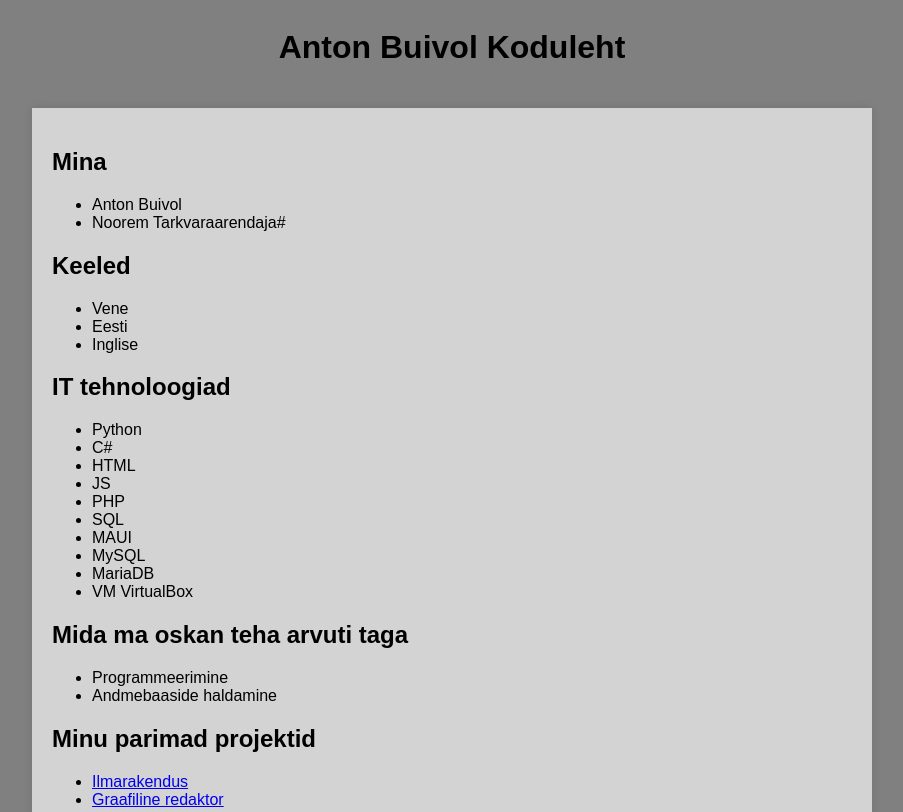
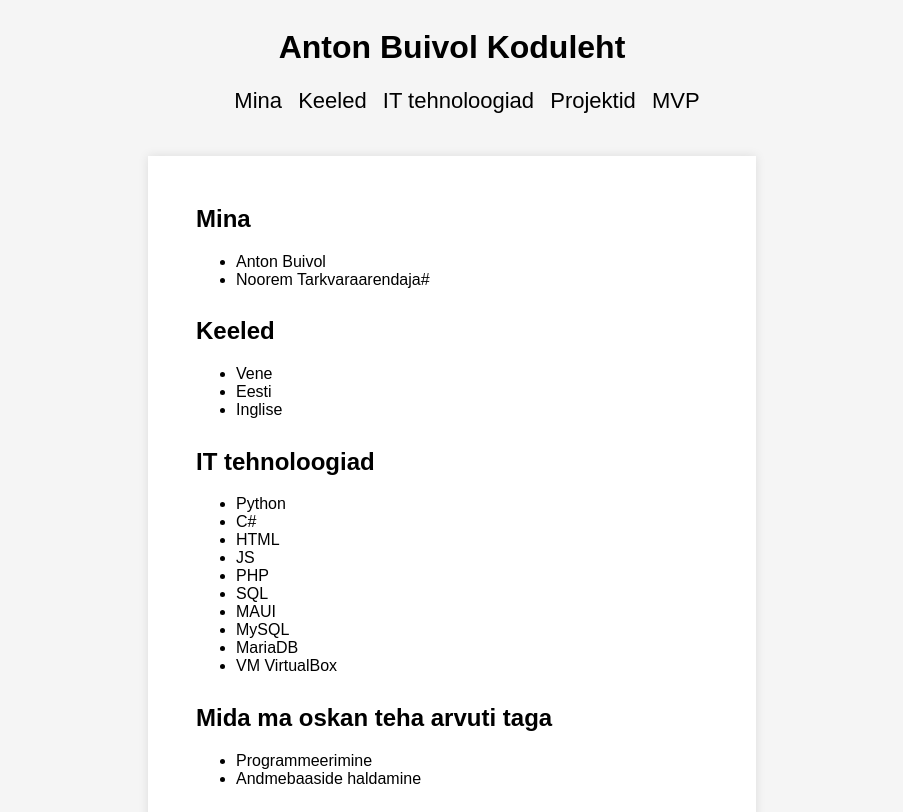
Before and after one commit to AntonBuivol/AntonBuivol.github.io, a plain HTML site: page index.html in a window 1280 px wide. Shown: the top 812 px of the page, without its empty margins (188-1091 px from the left). Drawn offline with Linux system fonts and the light colour scheme.

Commit message:
Update css

```diff
--- a/index.html
+++ b/index.html
@@ -8,10 +8,19 @@
 <body>
 <header>
     <h1>Anton Buivol Koduleht</h1>
+    <nav>
+        <ul>
+            <li><a href="#mina">Mina</a></li>
+            <li><a href="#Keeled">Keeled</a></li>
+            <li><a href="#tehnoloogiad">IT tehnoloogiad</a></li>
+            <li><a href="#projektid">Projektid</a></li>
+            <li><a href="#mvp">MVP</a></li>
+        </ul>
+    </nav>
 </header>
 
 <main>
-    <section>
+    <section id="mina">
         <h2>Mina</h2>
         <ul>
             <li>Anton Buivol</li>
@@ -19,7 +28,7 @@
         </ul>
     </section>
 
-    <section>
+    <section id="Keeled">
         <h2>Keeled</h2>
         <ul>
             <li>Vene</li>
@@ -28,7 +37,7 @@
         </ul>
     </section>
 
-    <section>
+    <section id="tehnoloogiad">
         <h2>IT tehnoloogiad</h2>
         <ul>
             <li>Python</li>
@@ -52,7 +61,7 @@
         </ul>
     </section>
 
-    <section>
+    <section id="projektid">
         <h2>Minu parimad projektid</h2>
         <ul>
             <li><a href="https://github.com/EdvardDatser/WeatherAppUpdated">Ilmarakendus</a></li>
@@ -60,7 +69,7 @@
         </ul>
     </section>
 
-    <section>
+    <section id="mvp">
         <h2>MVP</h2>
         <ul>
             MVP (Minimum Viable Product) on minimaalne elujõuline toode, mis sisaldab vaid kõige olulisemaid funktsioone, et testida turul toote elujõulisust ja saada kasutajate tagasisidet.
--- a/style.css
+++ b/style.css
@@ -1,18 +1,39 @@
 body{
     font-family: Arial, sans-serif;
-    background-color: gray;
+    background-color: whitesmoke;
     display: flex;
     flex-direction: column;
     align-items: center;
 }
 
 main{
-    max-width: 800px;
     margin: 20px;
     padding: 20px;
-    background-color: lightgrey;
+    background-color: white;
     box-shadow: 0 0 10px rgba(0, 0, 0, 0.1);
+    width: 45%;
 }
 
 section{
+    margin: 5%;
 }
+h1{
+    text-align: center;
+}
+
+nav{
+    font-size: 22px;
+}
+
+nav ul li {
+    display: inline;
+    margin-right: 10px;
+}
+
+nav ul li a{
+    text-decoration: none;
+    color: black;
+}
+nav ul li a:hover {
+    text-decoration: underline;
+}
```
